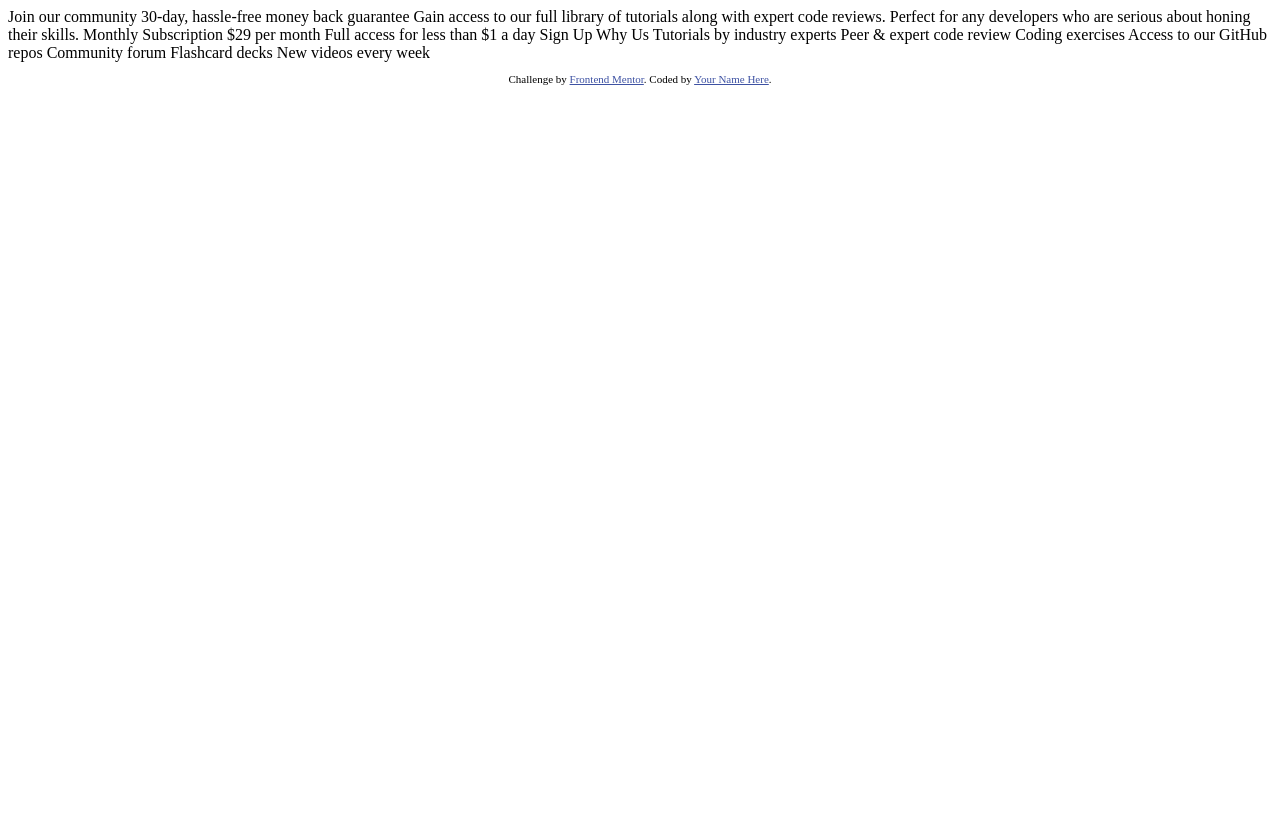
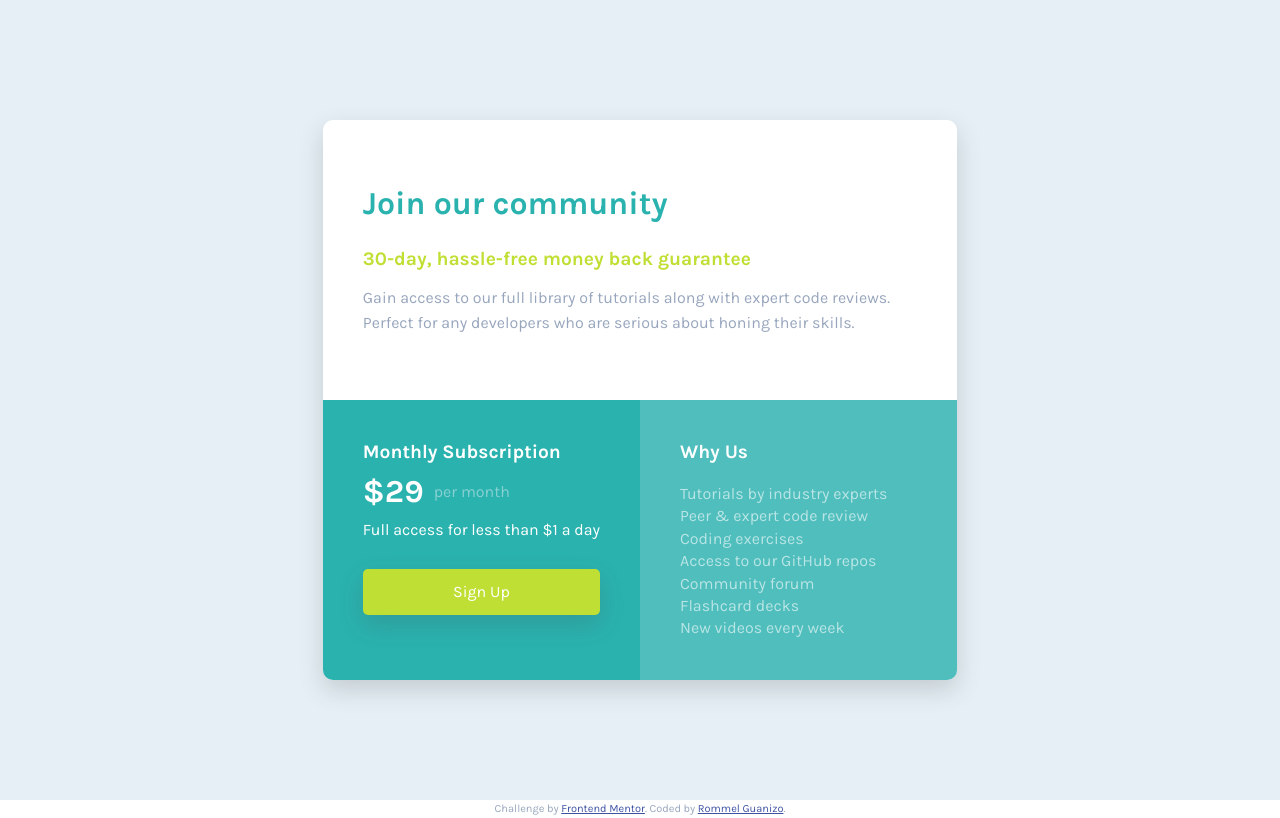
Before and after one commit to guanizorommel/Front-End-Mentor-6, a plain HTML site: page index.html in a window 1280 px wide. Drawn offline with Linux system fonts and the light colour scheme.

Commit message:
final update

```diff
--- /dev/null
+++ b/css/style.css
@@ -0,0 +1,185 @@
+* {
+    box-sizing: border-box;
+    margin: 0;
+}
+
+/*Typographies*/
+h1,h2,h3,p {
+    font-family: "Karla", sans-serif;
+}
+
+h1 {
+    color: hsl(179, 62%, 43%);
+    font-size: 2rem;
+    font-weight: 700;
+}
+
+h2 {
+    color: #fff;
+    font-size: 1.2rem;
+}
+
+h3 {
+    color: #fff;
+    font-size: 1rem;
+    font-weight: 400;
+}
+
+p {
+    color: hsl(218, 22%, 67%);
+    font-size: 1rem;
+    line-height: 1.6;
+}
+
+button {
+    width: 100%;
+    margin-top: 30px;
+    padding: 10px;
+    border-radius: 5px;
+    background-color: hsl(71, 73%, 54%);
+    border: none;
+    box-shadow: 0px 10px 25px 0px hsl(240, 1%, 27%, 0.2);
+}
+
+button p {
+    color: #FFF;
+}
+
+/*Layouts*/
+
+section {
+    background-color: hsl(204, 43%, 93%);
+    min-height: 100vh;
+    min-width: 100vw;
+    /*centering the container class*/
+    display: flex;
+    justify-content: center;
+    align-items: center;
+}
+
+.container-box {
+    padding: 5%; /*add space to left and right*/
+    max-width: 850px; /*set the max-width of the card*/
+}
+
+.container {
+    box-shadow: 0px 10px 25px 0px hsl(240, 1%, 27%, 0.2);
+    border-radius: 10px; /*to align the background border radius based on cards radius*/
+    /*Convert the container into grid*/
+    display: grid;
+    grid-template-columns: 1fr 1fr; /*Two columns with equal size*/
+    grid-template-rows: 1fr 1fr; /*Two rows with equal size*/
+
+    /*Specifies where the grid should be using template area*/
+    grid-template-areas:
+    "title title"
+    "subscription whyus"
+}
+
+/*Assigns title to grid template area with some paddings css and background colors*/
+.title {
+    grid-area: title;
+    background-color: #fff;
+    padding: 40px;
+
+    display: flex; /*To center it inside grid box i combined flexbox*/
+    flex-direction: column;
+    justify-content: center;
+
+    /*Border radiuses*/
+    border-top-left-radius: 10px;
+    border-top-right-radius: 10px;
+}
+
+.subscription {
+    grid-area: subscription;
+    background-color:hsl(179, 62%, 43%);
+    padding: 40px;
+
+    /*Border radiuses*/
+    border-bottom-left-radius: 10px;
+}
+
+.whyus {
+    grid-area: whyus;
+    background-color:hsl(179, 62%, 43%, 0.8);
+    padding: 40px;
+
+    /*Border radiuses*/
+    border-bottom-right-radius: 10px;
+}
+
+/*CSS for elements*/
+
+.title {
+    background-color: #fff;
+}
+
+.bright-yellow {
+    color: hsl(71, 73%, 54%);
+}
+
+.title h1 {
+    padding-bottom: 10px;
+}
+
+.title h2 {
+    padding: 15px 0px;
+}
+
+.dollar {
+    font-size: 2.5rem;
+    font-weight: 700;
+    color: #fff;
+}
+
+.pricing {
+    display: flex;
+    margin-top: 10px;
+    margin-bottom: 10px;
+}
+
+.pricing h2 {
+    align-self: center;
+    font-size: 2rem;
+}
+
+.pricing p {
+    align-self: center;
+    padding-left: 10px;
+    color: hsl(204, 43%, 93%, 0.5);
+}
+
+.whyus p {
+    font-weight: 400;
+    margin-top: 20px;
+    line-height: 1.4;
+    color: rgba(255, 255, 255, 0.6);
+}
+
+/*Media Query*/
+@media (max-width: 500px){
+    /*Change the gridlayout*/
+    .container {
+    grid-template-columns: 1fr; /*1 column */
+    grid-template-rows: 1fr 1fr 1fr; /*3 rows with equal size*/
+
+
+    /*Change the assignment of template areas*/
+    grid-template-areas:
+    "title"
+    "subscription"
+     "whyus"
+    }
+
+    .subscription {
+        border-radius: 0px; /*remove the border radius from desktop view*/
+    }
+
+    .whyus {
+        border-bottom-left-radius: 10px; /*add border radius on bottom*/
+        border-bottom-right-radius: 10px;
+    }
+
+
+}
--- a/index.html
+++ b/index.html
@@ -5,6 +5,12 @@
   <meta name="viewport" content="width=device-width, initial-scale=1.0"> <!-- displays site properly based on user's device -->
 
   <link rel="icon" type="image/png" sizes="32x32" href="./images/favicon-32x32.png">
+
+  <!--- Google Font-->
+  <link href="https://fonts.googleapis.com/css2?family=Karla:wght@400;700&display=swap" rel="stylesheet">
+
+  <!--Custom CSS-->
+  <link rel="stylesheet" href="/css/style.css">
 
   <title>Frontend Mentor | Single Price Grid Component</title>
 
@@ -15,35 +21,65 @@
   </style>
 </head>
 <body>
-  Join our community
 
-  30-day, hassle-free money back guarantee
+  <section>
+    <div class="container-box">
+      <div class="container">
+        <div class="title">
+          <h1>Join our community</h1>
+          <h2><span class="bright-yellow">30-day, hassle-free money back guarantee</span></h2>
+          <p>Gain access to our full library of tutorials along with expert code reviews.<br>
+            Perfect for any developers who are serious about honing their skills.</p>
+        </div>
 
-  Gain access to our full library of tutorials along with expert code reviews.
-  Perfect for any developers who are serious about honing their skills.
+        <div class="subscription">
+          <h2>Monthly Subscription</h2>
+          <div class="pricing">
+            <h2>&dollar;29</h2>
+            <p>per month</p>
+          </div>
+          <h3>Full access for less than &dollar;1 a day</h3>
+          <button>
+            <p>Sign Up</p>
+          </button>
+        </div>
 
-  Monthly Subscription
+        <div class="whyus">
+          <h2>Why Us</h2>
+          <p>Tutorials by industry experts<br>
+            Peer &amp; expert code review<br>
+            Coding exercises<br>
+            Access to our GitHub repos<br>
+            Community forum<br>
+            Flashcard decks<br>
+            New videos every week</p>
+        </div>
+      </div><!--Container closing tag-->
+    </div><!--Container box closing tag-->
 
-  &dollar;29 per month
+  </section>
 
-  Full access for less than &dollar;1 a day
 
-  Sign Up
 
-  Why Us
 
-  Tutorials by industry experts
-  Peer &amp; expert code review
-  Coding exercises
-  Access to our GitHub repos
-  Community forum
-  Flashcard decks
-  New videos every week
+
+
+
+
+
+
+
+
+
+
+
+
+
 
   <footer>
     <p class="attribution">
       Challenge by <a href="https://www.frontendmentor.io?ref=challenge" target="_blank">Frontend Mentor</a>.
-      Coded by <a href="#">Your Name Here</a>.
+      Coded by <a href="#">Rommel Guanizo</a>.
     </p>
   </footer>
 </body>
```
